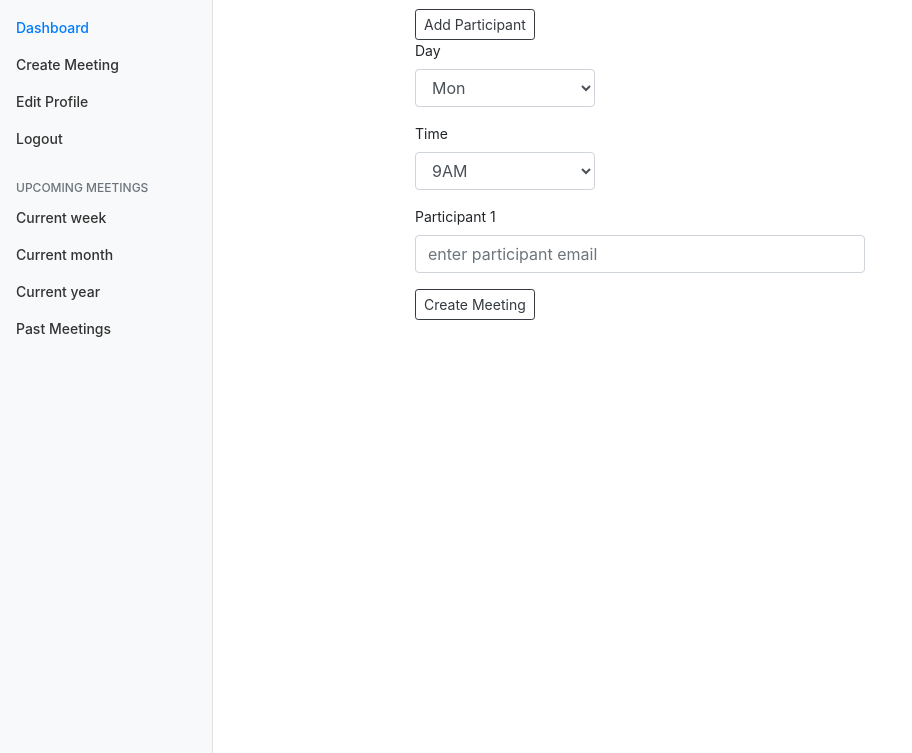
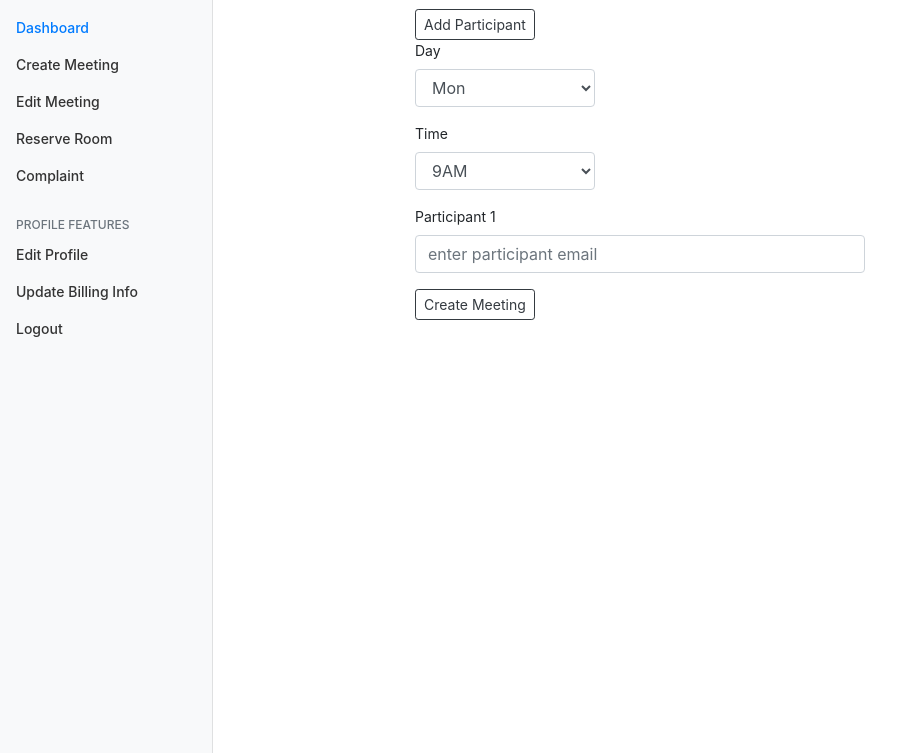
Before and after one commit to cmdavidson546/SW455-Project, a Flask app: page /auth/newmeeting in a window 1280 px wide. Shown: the part 47-800 px from the top of the page, without its empty margins (0-912 px from the left). Run offline with Flask 2, Linux system fonts and the light colour scheme; some libraries are stand-ins or nearby versions.

Commit message:
v6x updated menu bar

```diff
--- a/templates/index_user.html
+++ b/templates/index_user.html
@@ -77,19 +77,25 @@
           <li class="nav-item">
             <a class="nav-link" href="#">
               <span data-feather="layers"></span>
-              Edit Profile
+              Edit Meeting
             </a>
           </li>
           <li class="nav-item">
             <a class="nav-link" href="/auth/logout">
               <span data-feather="layers"></span>
-              Logout
+              Reserve Room
+            </a>
+          </li>
+          <li class="nav-item">
+            <a class="nav-link" href="/auth/logout">
+              <span data-feather="layers"></span>
+              Complaint
             </a>
           </li>
         </ul>
 
         <h6 class="sidebar-heading d-flex justify-content-between align-items-center px-3 mt-4 mb-1 text-muted">
-          <span>Upcoming Meetings</span>
+          <span>Profile Features</span>
           <a class="d-flex align-items-center text-muted" href="#" aria-label="Add a new report">
             <span data-feather="plus-circle"></span>
           </a>
@@ -98,25 +104,19 @@
           <li class="nav-item">
             <a class="nav-link" href="#">
               <span data-feather="file-text"></span>
-              Current week
+              Edit Profile
             </a>
           </li>
           <li class="nav-item">
             <a class="nav-link" href="#">
               <span data-feather="file-text"></span>
-              Current month
+              Update Billing Info
             </a>
           </li>
           <li class="nav-item">
             <a class="nav-link" href="#">
               <span data-feather="file-text"></span>
-              Current year
-            </a>
-          </li>
-          <li class="nav-item">
-            <a class="nav-link" href="#">
-              <span data-feather="file-text"></span>
-              Past Meetings
+              Logout
             </a>
           </li>
         </ul>
```
